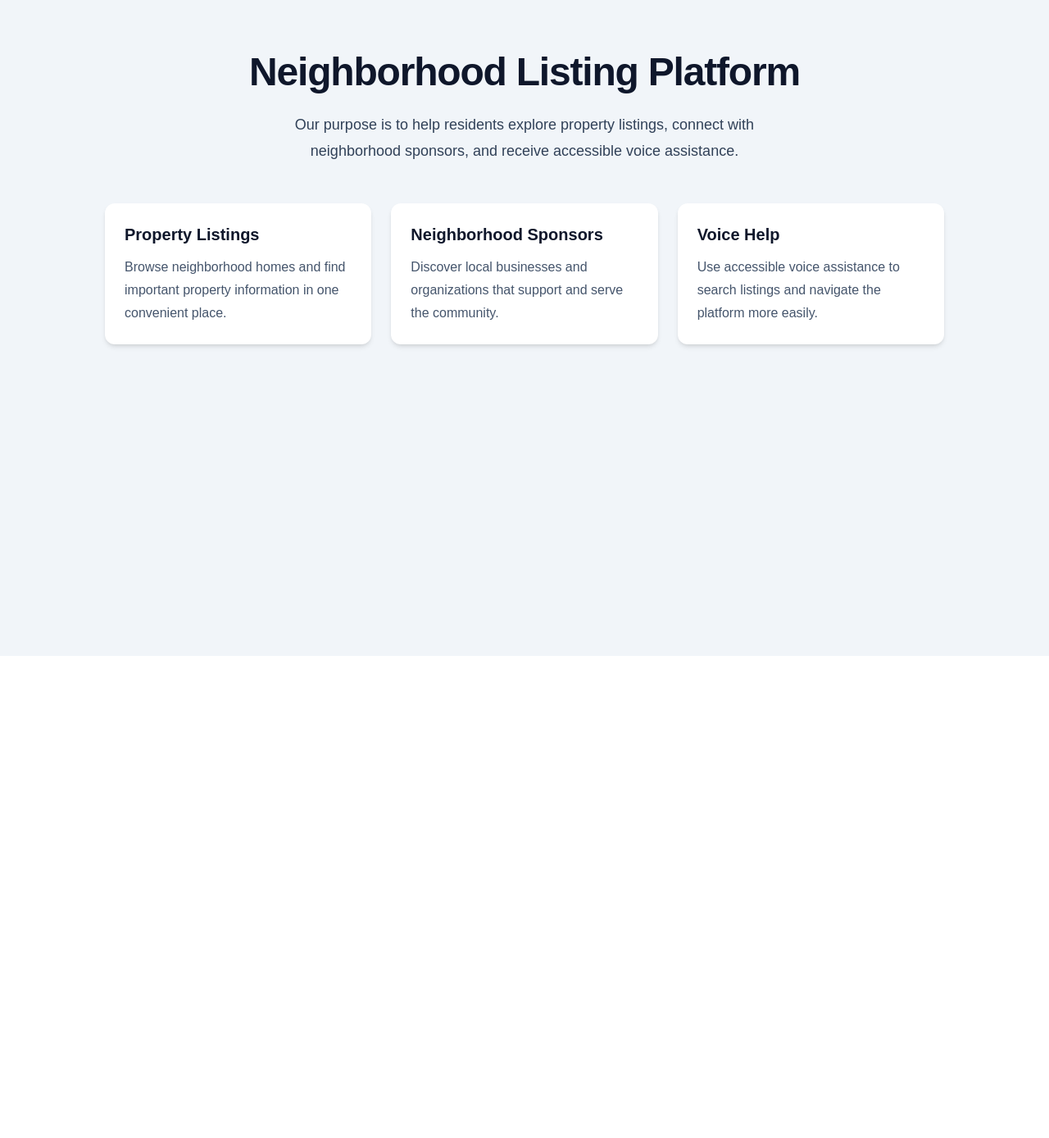
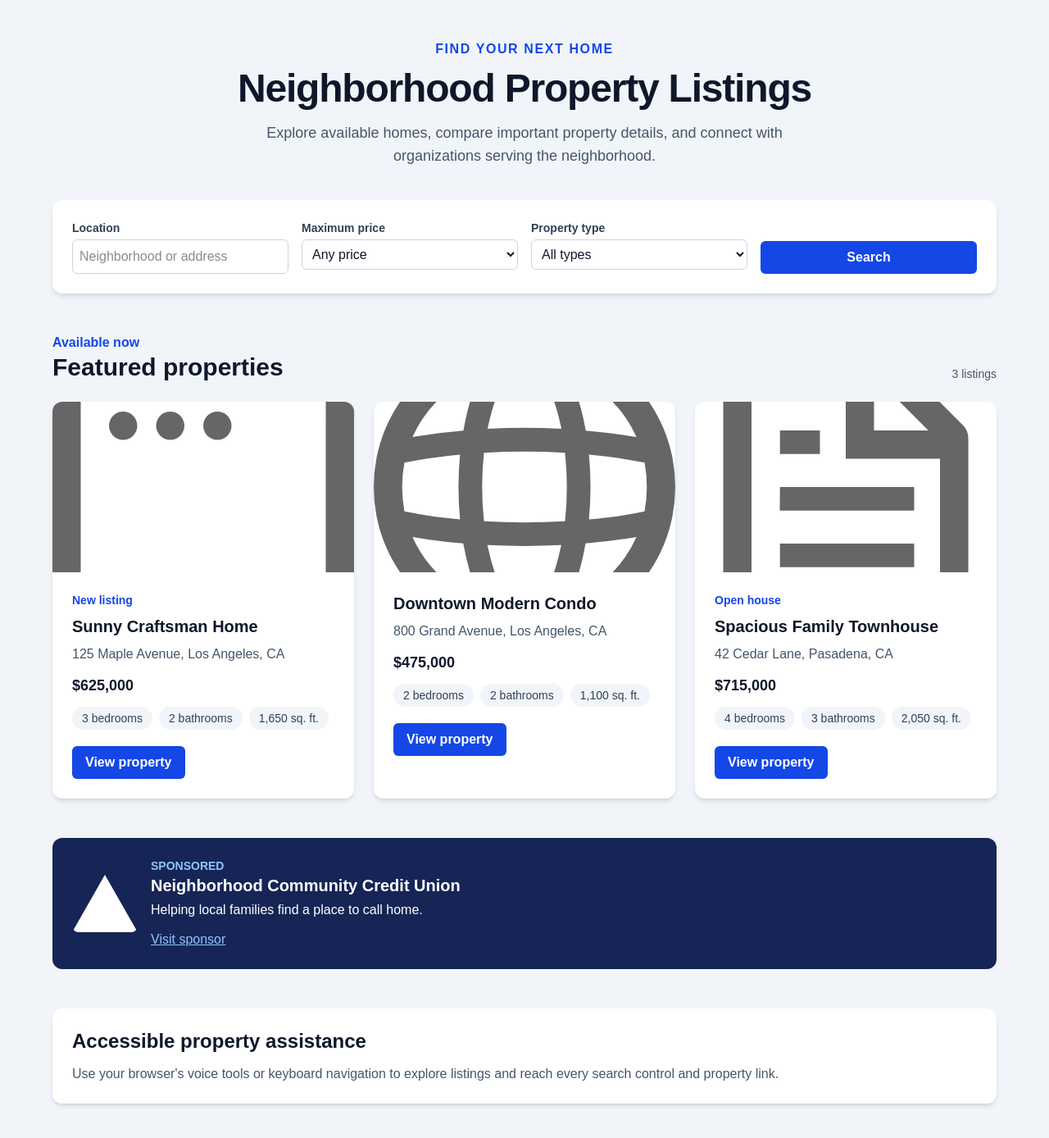
Before and after one commit to Mathlove15/neighborhood-listing-platform, a Next.js app: page / in a window 1280 px wide. Shown: the top 1388 px of the page at 82% size. Before the commit the page ends 800 px from the top, so only its background shows below. Built offline with nearby package versions, Linux system fonts and the light colour scheme.

Commit message:
Assemble property listing page

```diff
--- a/src/app/page.tsx
+++ b/src/app/page.tsx
@@ -1,56 +1,115 @@
-const features = [
+import PropertyCard from "@/components/PropertyCard";
+import SearchFilters from "@/components/SearchFilters";
+import SponsorBanner from "@/components/SponsorBanner";
+import type { Property, Sponsor } from "@/types";
+
+const properties: Property[] = [
   {
-    title: "Property Listings",
-    description:
-      "Browse neighborhood homes and find important property information in one convenient place.",
+    id: "property-1",
+    title: "Sunny Craftsman Home",
+    address: "125 Maple Avenue, Los Angeles, CA",
+    price: 625000,
+    facts: ["3 bedrooms", "2 bathrooms", "1,650 sq. ft."],
+    imageUrl: "/window.svg",
+    imageAlt: "Placeholder image for the Sunny Craftsman Home",
+    href: "#property-1",
+    badge: "New listing",
   },
   {
-    title: "Neighborhood Sponsors",
-    description:
-      "Discover local businesses and organizations that support and serve the community.",
+    id: "property-2",
+    title: "Downtown Modern Condo",
+    address: "800 Grand Avenue, Los Angeles, CA",
+    price: 475000,
+    facts: ["2 bedrooms", "2 bathrooms", "1,100 sq. ft."],
+    imageUrl: "/globe.svg",
+    imageAlt: "Placeholder image for the Downtown Modern Condo",
+    href: "#property-2",
   },
   {
-    title: "Voice Help",
-    description:
-      "Use accessible voice assistance to search listings and navigate the platform more easily.",
+    id: "property-3",
+    title: "Spacious Family Townhouse",
+    address: "42 Cedar Lane, Pasadena, CA",
+    price: 715000,
+    facts: ["4 bedrooms", "3 bathrooms", "2,050 sq. ft."],
+    imageUrl: "/file.svg",
+    imageAlt: "Placeholder image for the Spacious Family Townhouse",
+    href: "#property-3",
+    badge: "Open house",
   },
 ];
 
+const sponsor: Sponsor = {
+  id: "sponsor-1",
+  name: "Neighborhood Community Credit Union",
+  imageUrl: "/vercel.svg",
+  imageAlt: "Neighborhood Community Credit Union placeholder logo",
+  href: "#sponsor",
+  tagline: "Helping local families find a place to call home.",
+};
+
 export default function Home() {
   return (
-    <main className="min-h-screen bg-slate-100 px-6 py-16 text-slate-900">
-      <div className="mx-auto max-w-5xl">
+    <main className="min-h-screen bg-slate-100 px-6 py-12 text-slate-900">
+      <div className="mx-auto max-w-6xl">
         <header className="text-center">
-          <h1 className="text-4xl font-bold tracking-tight sm:text-5xl">
-            Neighborhood Listing Platform
+          <p className="font-semibold uppercase tracking-widest text-blue-700">
+            Find your next home
+          </p>
+
+          <h1 className="mt-3 text-4xl font-bold tracking-tight sm:text-5xl">
+            Neighborhood Property Listings
           </h1>
 
-          <p className="mx-auto mt-6 max-w-2xl text-lg leading-8 text-slate-700">
-            Our purpose is to help residents explore property listings,
-            connect with neighborhood sponsors, and receive accessible voice
-            assistance.
+          <p className="mx-auto mt-4 max-w-2xl text-lg text-slate-600">
+            Explore available homes, compare important property details, and
+            connect with organizations serving the neighborhood.
           </p>
         </header>
 
-        <section aria-labelledby="features-heading" className="mt-12">
-          <h2 id="features-heading" className="sr-only">
-            Platform features
+        <section className="mt-10" aria-labelledby="search-heading">
+          <h2 id="search-heading" className="sr-only">
+            Search property listings
+          </h2>
+          <SearchFilters />
+        </section>
+
+        <section className="mt-12" aria-labelledby="listings-heading">
+          <div className="mb-6 flex items-end justify-between gap-4">
+            <div>
+              <p className="font-semibold text-blue-700">Available now</p>
+              <h2 id="listings-heading" className="text-3xl font-bold">
+                Featured properties
+              </h2>
+            </div>
+
+            <p className="text-sm text-slate-600">
+              {properties.length} listings
+            </p>
+          </div>
+
+          <div className="grid gap-6 md:grid-cols-2 lg:grid-cols-3">
+            {properties.map((property) => (
+              <PropertyCard key={property.id} property={property} />
+            ))}
+          </div>
+        </section>
+
+        <section className="mt-12" id="sponsor">
+          <SponsorBanner sponsor={sponsor} />
+        </section>
+
+        <section
+          className="mt-12 rounded-xl bg-white p-6 shadow-md"
+          aria-labelledby="accessibility-heading"
+        >
+          <h2 id="accessibility-heading" className="text-2xl font-bold">
+            Accessible property assistance
           </h2>
 
-          <div className="grid gap-6 md:grid-cols-3">
-            {features.map((feature) => (
-              <article
-                key={feature.title}
-                className="rounded-xl bg-white p-6 shadow-md"
-              >
-                <h3 className="text-xl font-semibold">{feature.title}</h3>
-
-                <p className="mt-3 leading-7 text-slate-600">
-                  {feature.description}
-                </p>
-              </article>
-            ))}
-          </div>
+          <p className="mt-3 text-slate-600">
+            Use your browser&apos;s voice tools or keyboard navigation to
+            explore listings and reach every search control and property link.
+          </p>
         </section>
       </div>
     </main>
```
